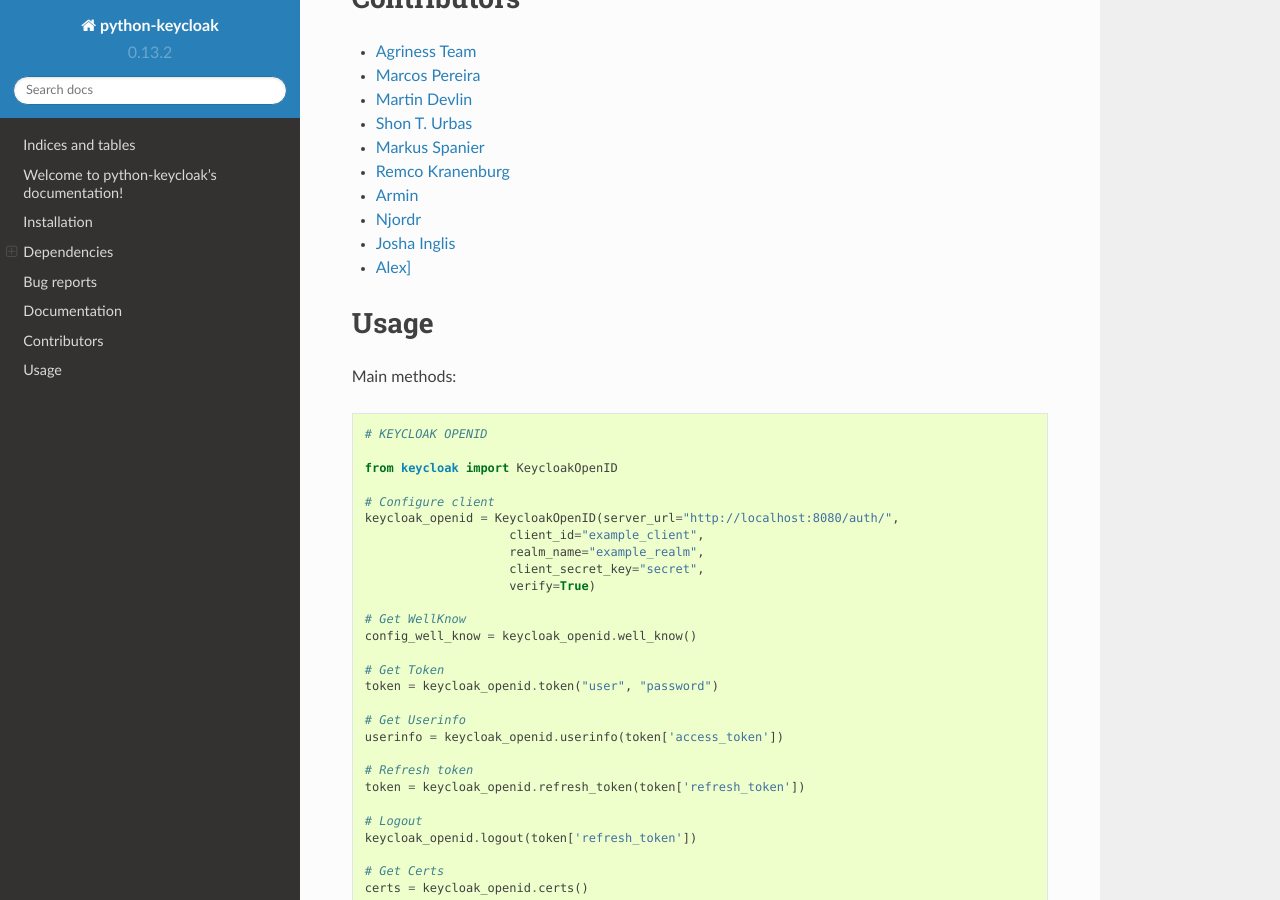
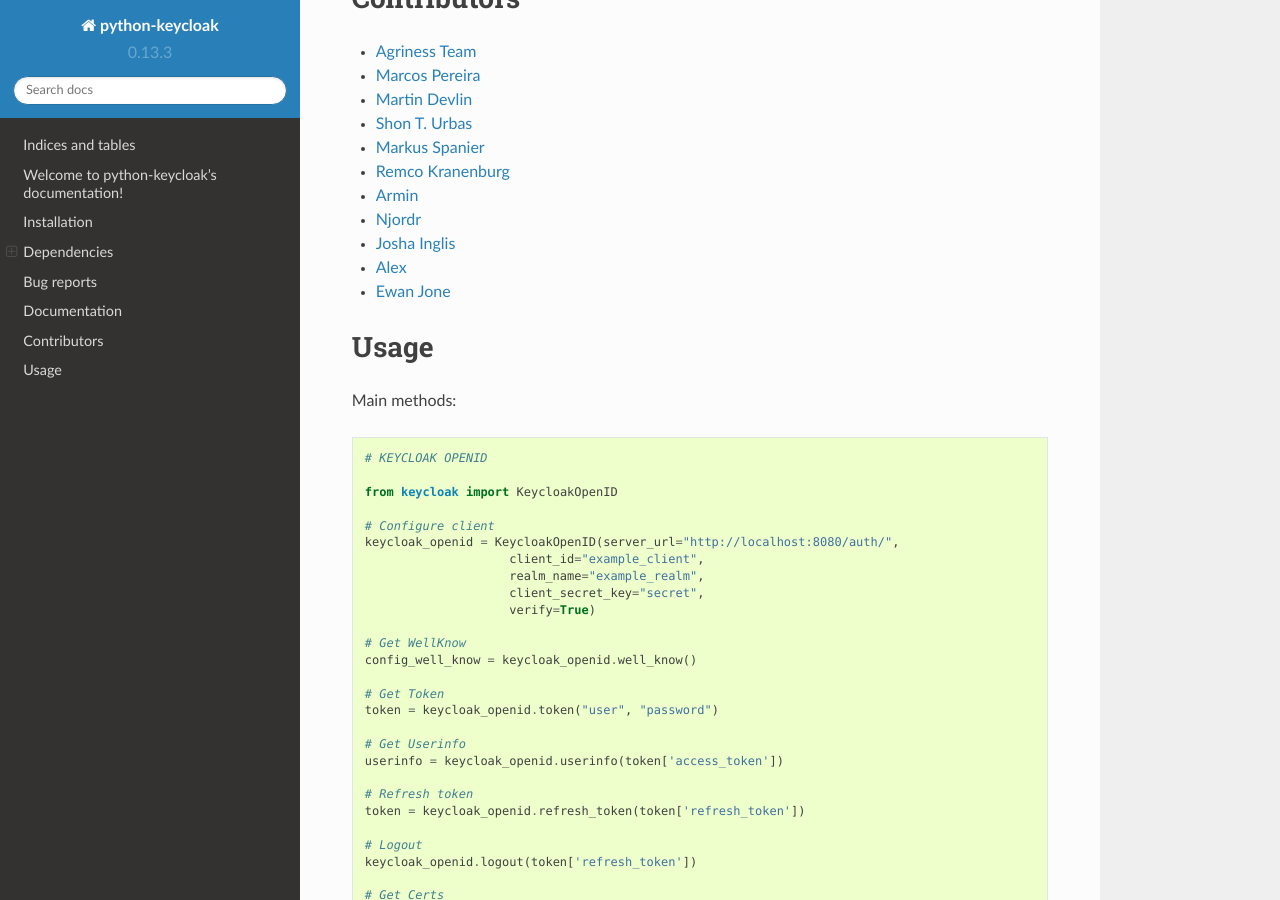
Before and after one commit to marcospereirampj/python-keycloak, a Sphinx documentation site: the page built from docs/source/index.rst, in a window 1280 px wide and 900 px high, scrolled down 1271 px. Built offline with Sphinx 7.4.7 and the Read the Docs theme 2.0.0, drawn with Linux system fonts in a browser that asks for light colours.

Commit message:
Release 0.13.3

```diff
--- a/docs/source/conf.py
+++ b/docs/source/conf.py
@@ -60,9 +60,9 @@ author = 'Marcos Pereira'
 # built documents.
 #
 # The short X.Y version.
-version = '0.13.2'
+version = '0.13.3'
 # The full version, including alpha/beta/rc tags.
-release = '0.13.2'
+release = '0.13.3'
 
 # The language for content autogenerated by Sphinx. Refer to documentation
 # for a list of supported languages.
--- a/docs/source/index.rst
+++ b/docs/source/index.rst
@@ -73,7 +73,8 @@ Contributors
 * `Armin <https://bitbucket.org/arminfelder/>`_
 * `Njordr <https://bitbucket.org/njordr/>`_
 * `Josha Inglis <https://bitbucket.org/joshainglis/>`_
-* `Alex] <https://bitbucket.org/alex_zel/>`_
+* `Alex <https://bitbucket.org/alex_zel/>`_
+* `Ewan Jone <https://bitbucket.org/kisamoto/>`_
 
 Usage
 =====
--- a/setup.py
+++ b/setup.py
@@ -7,7 +7,7 @@ with open("README.md", "r") as fh:
 
 setup(
     name='python-keycloak',
-    version='0.13.2',
+    version='0.13.3',
     url='https://bitbucket.org/agriness/python-keycloak',
     license='The MIT License',
     author='Marcos Pereira',
```
